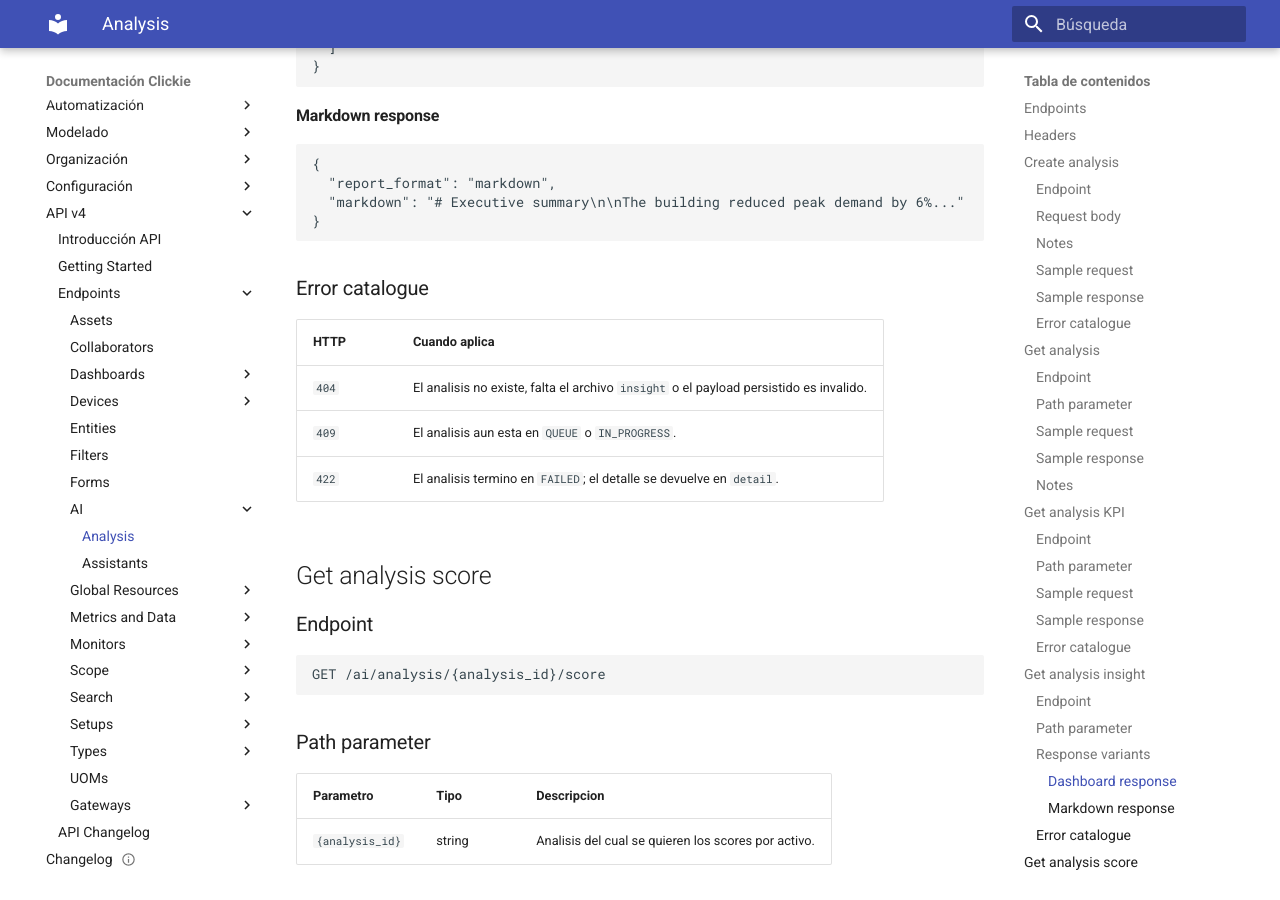
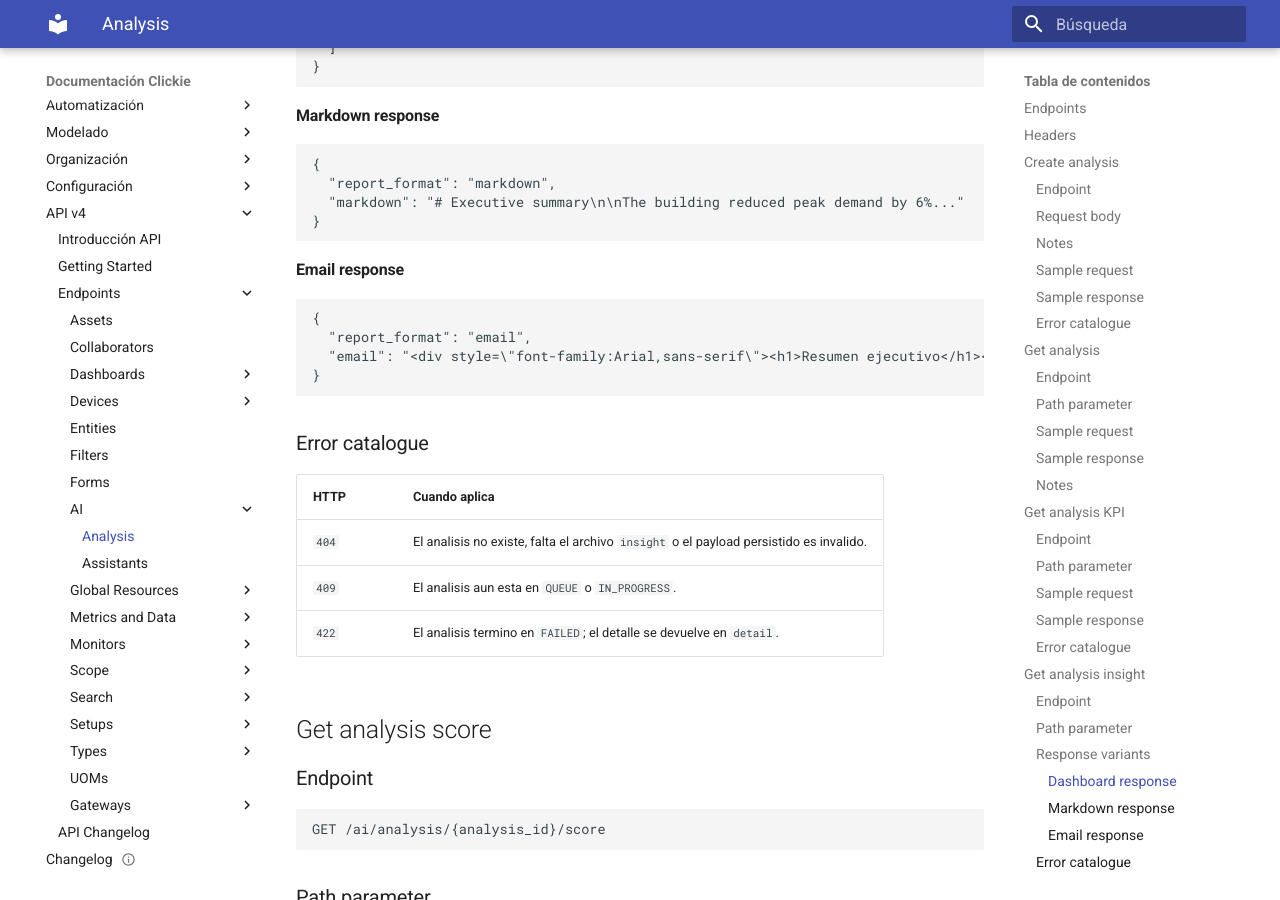
Before and after one commit to clickiespa/docv4, an MkDocs documentation site: the page built from docs/api/ai/analysis.md, in a window 1280 px wide and 900 px high, scrolled down 5738 px. Built offline with MkDocs 1.6.1 and Material for MkDocs 9.7.7, drawn with Linux system fonts in a browser that asks for light colours.

Commit message:
docs: sync API documentation from source repository

````diff
--- a/docs/api/ai/analysis.md
+++ b/docs/api/ai/analysis.md
@@ -33,7 +33,7 @@ POST /ai/analysis
 | `format` | no | `week` \| `month` | `month` | Periodicidad del analisis. |
 | `input` | no | object | `{"prompt":"Centrate en oportunidades de mayor impacto."}` | Payload arbitrario consumido por el worker. |
 | `scope` | no | `account` | `account` | Alcance del analisis. Actualmente solo se acepta `account`. |
-| `report_format` | no | `dashboard` \| `markdown` | `dashboard` | Formato de salida esperado para `insight`. |
+| `report_format` | no | `dashboard` \| `markdown` \| `email` | `dashboard` | Formato de salida esperado para `insight`. |
 | `comparison.mode` | no | `none` \| `explicit` \| `auto` | `none` | Estrategia de comparacion entre periodos. |
 | `comparison.previous_analysis_id` | condicional | string | `null` | Requerido cuando `comparison.mode` es `explicit`. |
 
@@ -214,6 +214,14 @@ La respuesta depende del `report_format` con el que fue creado el analisis.
 }
 ```
 
+#### Email response
+```json
+{
+  "report_format": "email",
+  "email": "<div style=\"font-family:Arial,sans-serif\"><h1>Resumen ejecutivo</h1><p>La demanda de enfriamiento disminuyo tras corregir horarios nocturnos.</p><h2>Hallazgos principales</h2><ul><li>El consumo nocturno bajo respecto al periodo anterior.</li></ul><h2>Oportunidades de mejora</h2><ul><li>Reducir simultaneidad entre calefaccion y enfriamiento.</li></ul><h2>Acciones recomendadas</h2><p>Validar programaciones y monitorear el impacto durante la proxima semana.</p></div>"
+}
+```
+
 ### Error catalogue
 
 | HTTP | Cuando aplica |
````
